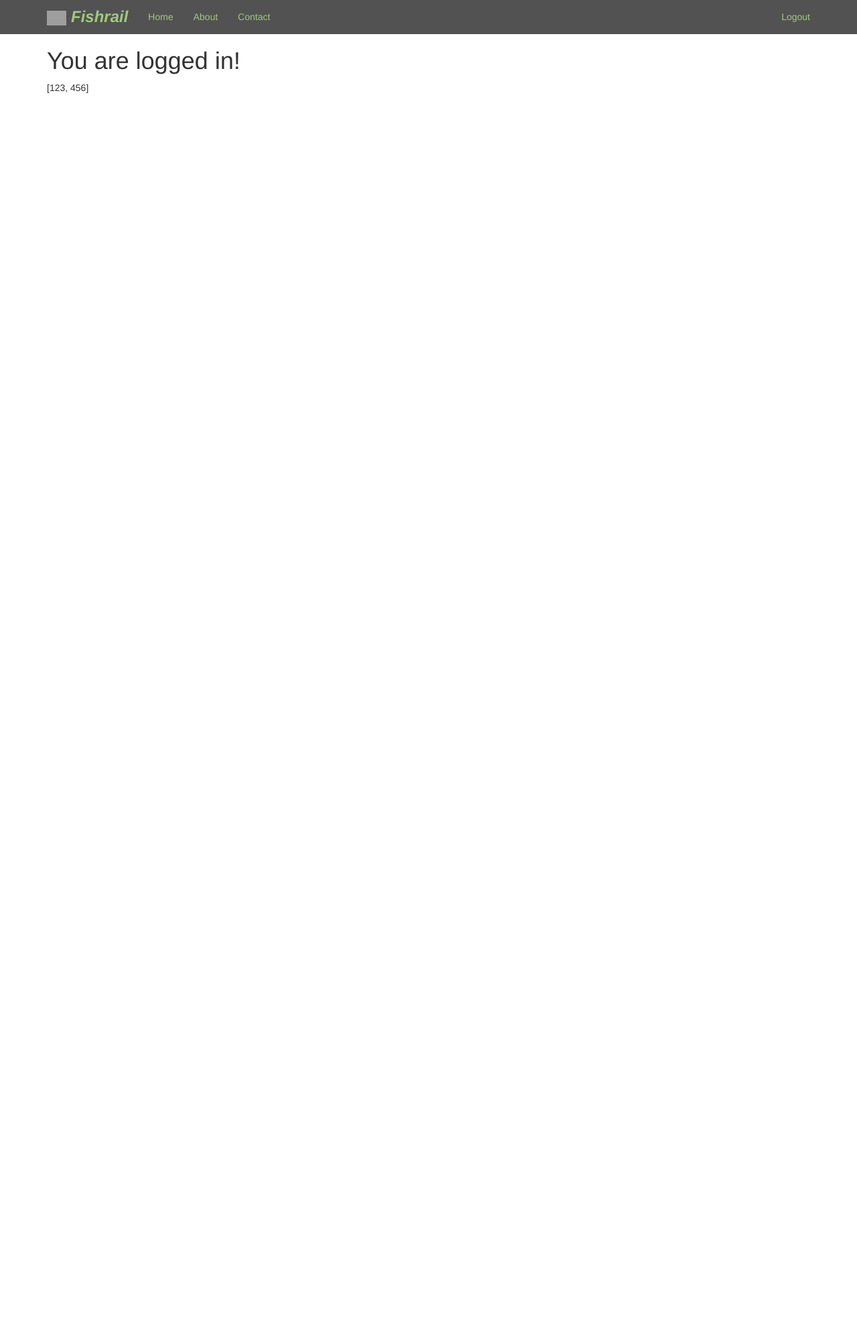
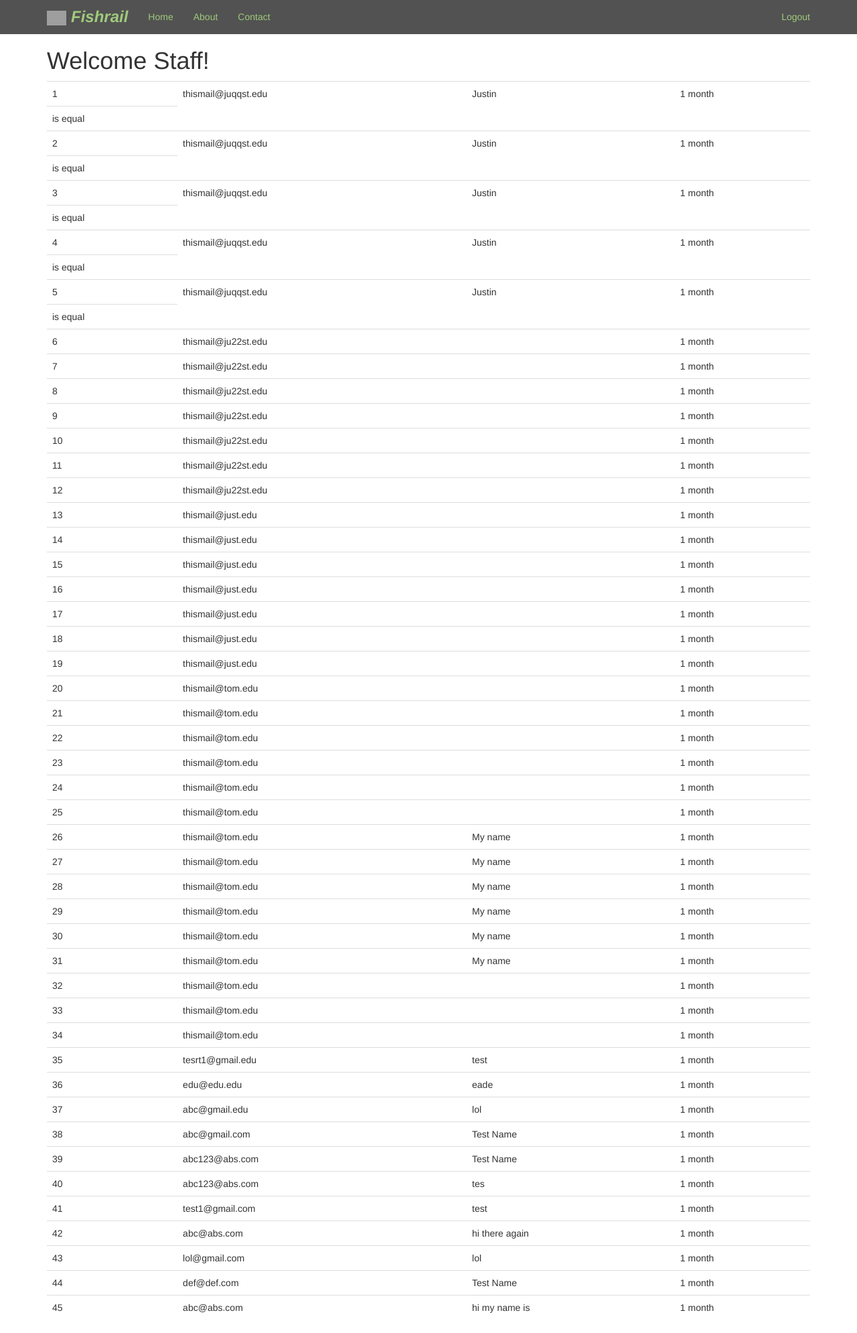
Before and after one commit to gdgeyter/src, a Django app: page / in a window 1280 px wide. Shown: the whole page at 67% size. Before the commit the page ends 139 px from the top, so only its background shows below. Run offline with Django 3.2, Linux system fonts and the light colour scheme; a user stored in the database is signed in; data comes from the database, SQL or seed files in the repository; both versions use the stored data as it was after the commit; some libraries are stand-ins or nearby versions; grey boxes are pictures that could not be loaded.

Commit message:
end of video 36

```diff
--- a/newsletter/views.py
+++ b/newsletter/views.py
@@ -3,6 +3,7 @@ from django.core.mail import send_mail
 from django.shortcuts import render
 
 from .forms import ContactForm, SignUpForm
+from .models import SignUp
 
 # Create your views here.
 def home(request):
@@ -37,8 +38,9 @@ def home(request):
         print(instance.email)
         print(instance.timestamp)
     if request.user.is_authenticated() and request.user.is_staff:
+        queryset = SignUp.objects.all().order_by("-timestamp")# .filter(full_name__icontains='Justin')
         context = {
-            "queryset": [123, 456]
+            "queryset": queryset
         }
 
     return render(request, "home.html", context)
--- a/templates/home.html
+++ b/templates/home.html
@@ -41,8 +41,19 @@
 
 {% block content %}
     {% if request.user.is_authenticated %}
-        <h1>You are logged in!</h1>
-        {{ queryset }}
+        {% if queryset %}
+            <h1>Welcome Staff!</h1>
+            <table class="table">
+            {% for instance in queryset %}
+                <tr><td>{{ forloop.counter }}</td><td>{{ instance  }}</td> <td>{{ instance.full_name }} </td> <td>{{ instance.timestamp|timesince }} </td</tr>
+                {% if instance.email == "thismail@juqqst.edu" %}
+                <tr><td>is equal</td></tr>
+                {% endif %}
+            {% endfor %}
+            </table>
+        {% else %}
+            <h1>You are logged in!</h1>
+        {% endif %}
 
     {% else %}
     <div class="row">
```
Also changed, not shown: db.sqlite3.
